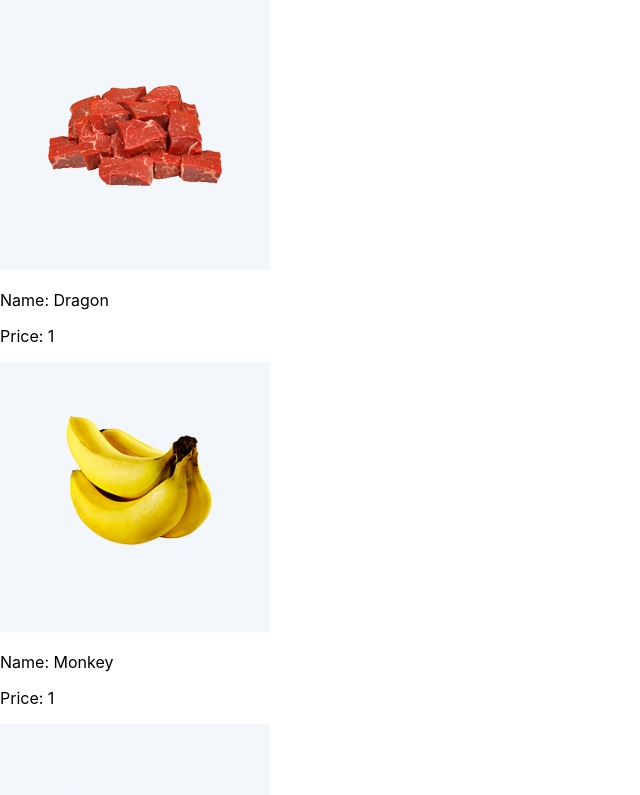
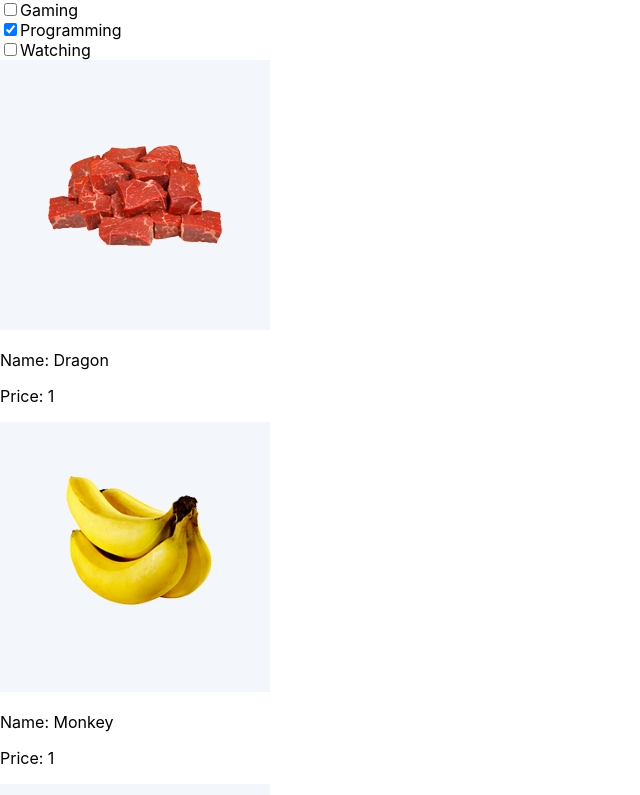
Before and after one commit to JayMarvinQuiambao/all-about-react, a React (Create React App) app: page / in a window 1280 px wide. Shown: the top 795 px of the page, without its empty margins (0-640 px from the left). Built offline with nearby package versions, Linux system fonts and the light colour scheme.

Commit message:
Add Todo List With State

```diff
--- a/src/App.js
+++ b/src/App.js
@@ -1,17 +1,29 @@
-import React from 'react';
+import React, { Component } from 'react';
 import ContactCard from './components/ContactCard';
 import Footer from './components/Footer';
 import Header from './components/Header';
 import MainContent from './components/MainContent';
 import Product from './components/Product';
-import Todo from './components/Todo';
+import TodoItem from './components/TodoItem';
 import products from './constants/ProductList';
+import todos from './constants/TodoList';
 
-function App() {
-  const productsComponent = products.map(product => <Product key={product.id} product={product}/>)
+class App extends Component {
+  constructor() {
+    super()
 
+    this.state = {
+       todos: todos
+    }
+  }
+
+  render() {
+    const productsComponent = products.map(product => <Product key={product.id} product={product} />);
+    console.log(todos);
+    const todosComponent = this.state.todos.map(todo => <TodoItem key={todo.id} todo={todo} />);
     return (
       <div>
+        {todosComponent}
         {productsComponent}
         <ContactCard
           name="Cat 1"
@@ -25,12 +37,12 @@ function App() {
           phone="245"
           email="dfe@gmail.com"
         />
-      <Todo />
         <Header />
         <MainContent />
         <Footer />
       </div>
     );
   }
+}
 
 export default App;
--- a/src/components/Todo.js
+++ /dev/null
@@ -1,19 +0,0 @@
-import React from 'react'
-
-function Todo() {
-    const checkBoxFlex = {
-        display: "flex",
-        flexDirection: "column",
-        backgroundColor: "aliceblue"
-    }
-
-    return (
-        <div style={checkBoxFlex}>
-            <div><input type="checkbox" /> Studying</div>
-            <div><input type="checkbox" /> Gaming</div>
-            <div><input type="checkbox" /> Trading</div>
-        </div>
-    )
-}
-
-export default Todo
--- /dev/null
+++ b/src/components/TodoItem.js
@@ -0,0 +1,13 @@
+import React, { Component } from 'react'
+
+export class TodoItem extends Component {
+    render() {
+        return (
+            <div>
+                <input type="checkbox" checked={this.props.todo.isChecked}/>{this.props.todo.description}
+            </div>
+        )
+    }
+}
+
+export default TodoItem
--- /dev/null
+++ b/src/constants/TodoList.js
@@ -0,0 +1,19 @@
+const todos = [
+    {
+        id: 1,
+        description: "Gaming",
+        isChecked: false
+    },
+    {
+        id: 2,
+        description: "Programming",
+        isChecked: true
+    },
+    {
+        id: 3,
+        description: "Watching",
+        isChecked: false
+    }
+]
+
+export default todos
```
Lines whose indentation alone changed are shown as unchanged.
